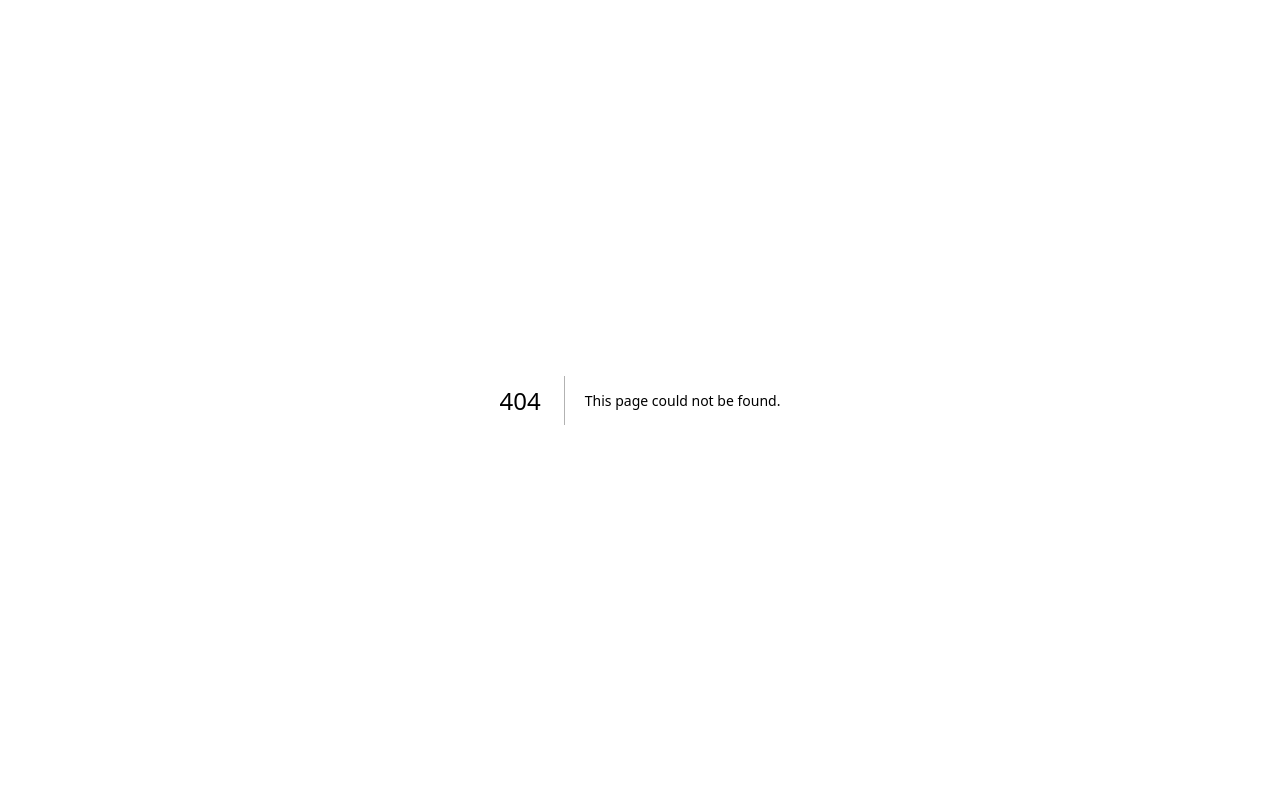
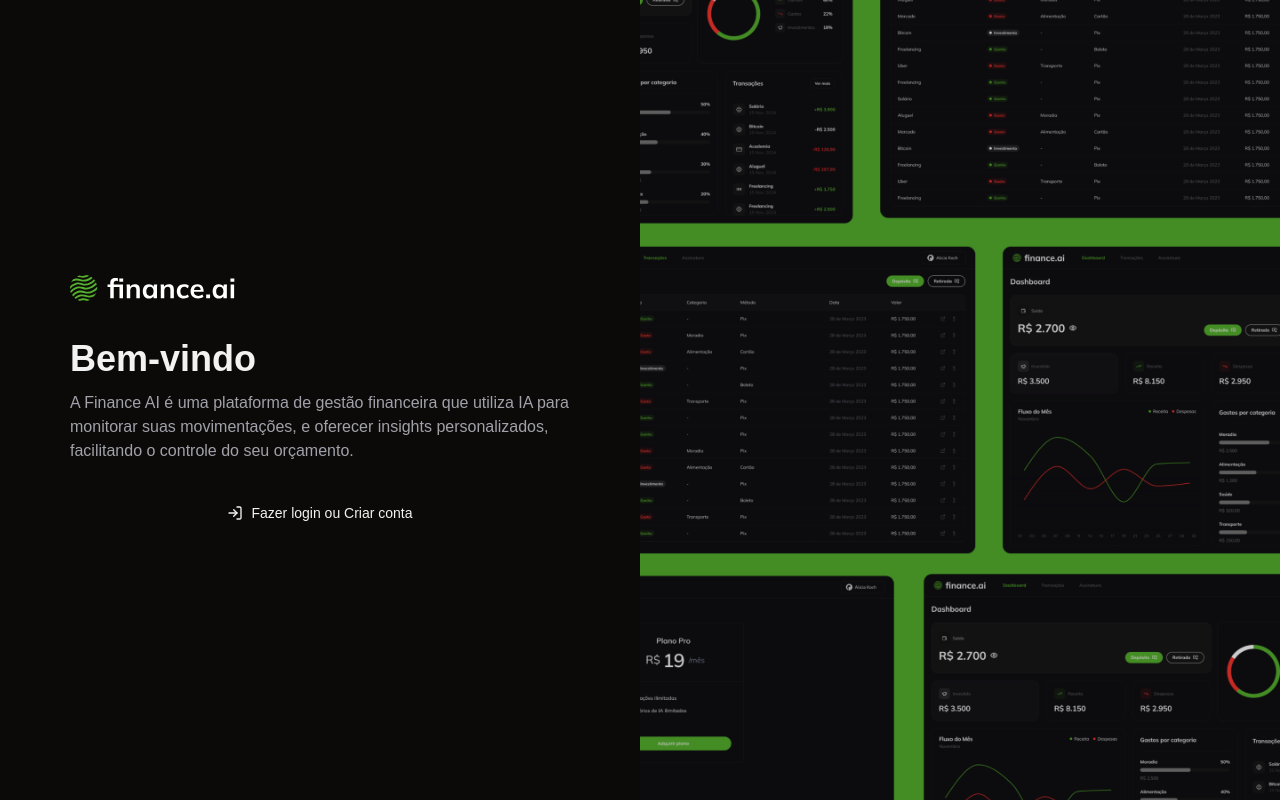
Before and after one commit to OnlySig/Finance-ai, a Next.js app: page /login in a window 1280 px wide. Before the commit this address had no page. Built offline with nearby package versions, Linux system fonts and the light colour scheme.

Commit message:
feat: add login page

```diff
--- /dev/null
+++ b/app/login/page.tsx
@@ -0,0 +1,35 @@
+import Image from "next/image"
+import { Button } from "../_components/ui/button"
+import { LogInIcon } from "lucide-react"
+
+const LoginPage = () => {
+  return (
+    <div className="grid h-full grid-cols-2">
+      <div className="flex flex-col justify-center h-full max-w-[500px] mx-auto">
+        <Image
+          src="/logoLogin.svg"
+          alt="logo do Finance Ai"
+          width={173}
+          height={39}
+          className="mb-8"
+        />
+        <h1 className="text-4xl font-bold mb-3">Bem-vindo</h1>
+        <p className="text-muted-foreground mb-8">A Finance AI é uma plataforma de gestão financeira que utiliza IA para monitorar suas movimentações, e oferecer insights personalizados, facilitando o controle do seu orçamento.</p>
+        <Button
+          variant="ghost">
+          <LogInIcon />
+          Fazer login ou Criar conta
+        </Button>
+      </div>
+      <div className="relative h-full w-full">
+        <Image
+          src="/loginPageImage.png"
+          alt="Imagem da pagina de login."
+          fill className="object-cover"
+        />
+      </div>
+    </div>
+  )
+}
+
+export default LoginPage
--- a/app/subscription/page.tsx
+++ b/app/subscription/page.tsx
@@ -1,9 +1,9 @@
 import React from 'react'
 
-const page = () => {
+const SubscriptionPage = () => {
   return (
     <div>subscription</div>
   )
 }
 
-export default page
+export default SubscriptionPage
--- a/app/transactions/page.tsx
+++ b/app/transactions/page.tsx
@@ -1,9 +1,9 @@
 import React from 'react'
 
-const page = () => {
+const TransactionsPage = () => {
   return (
     <div>transactions</div>
   )
 }
 
-export default page
+export default TransactionsPage
```
Also changed, not shown: public/loginPageImage.png (added), public/logoLogin.svg (added).
